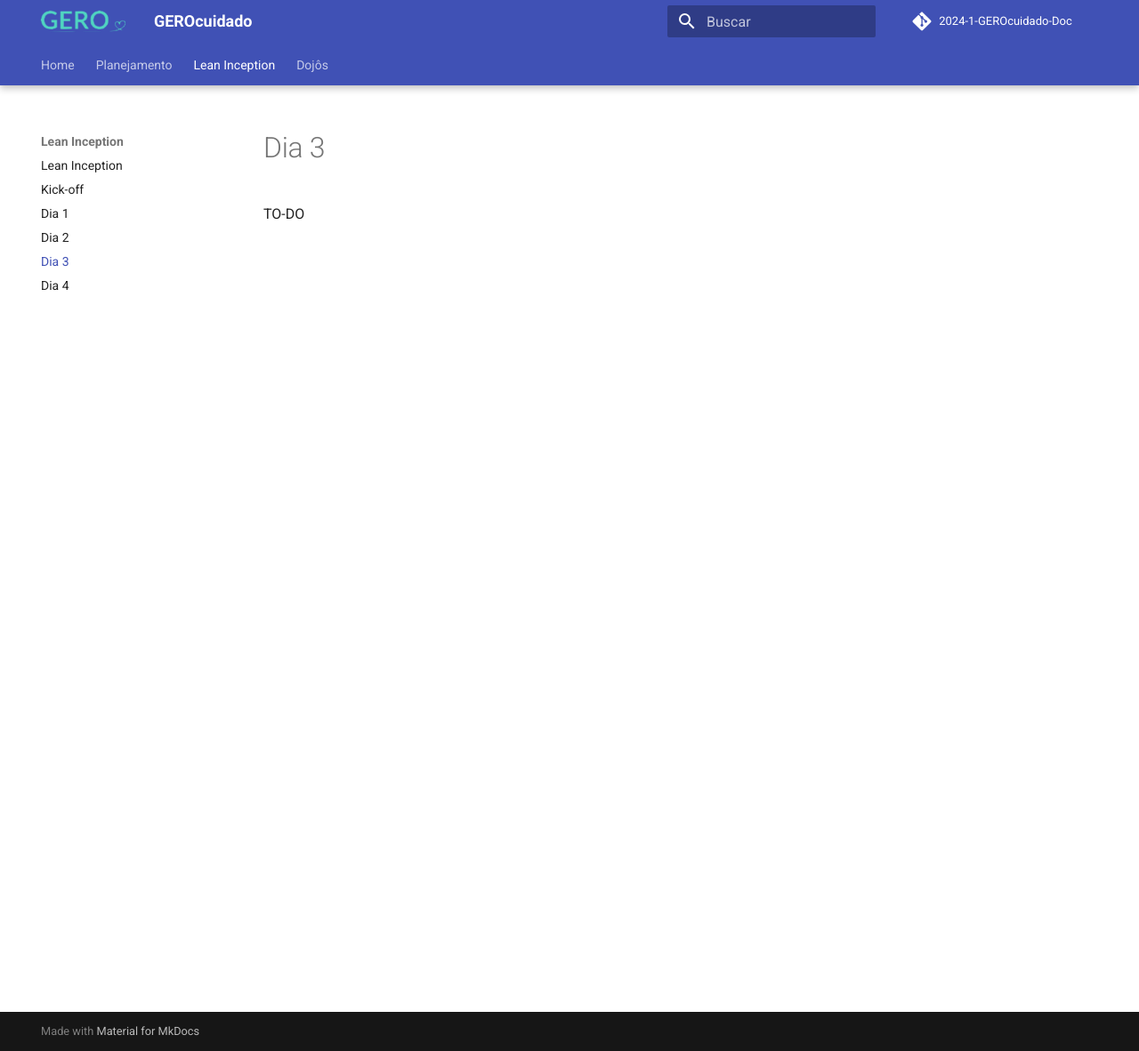
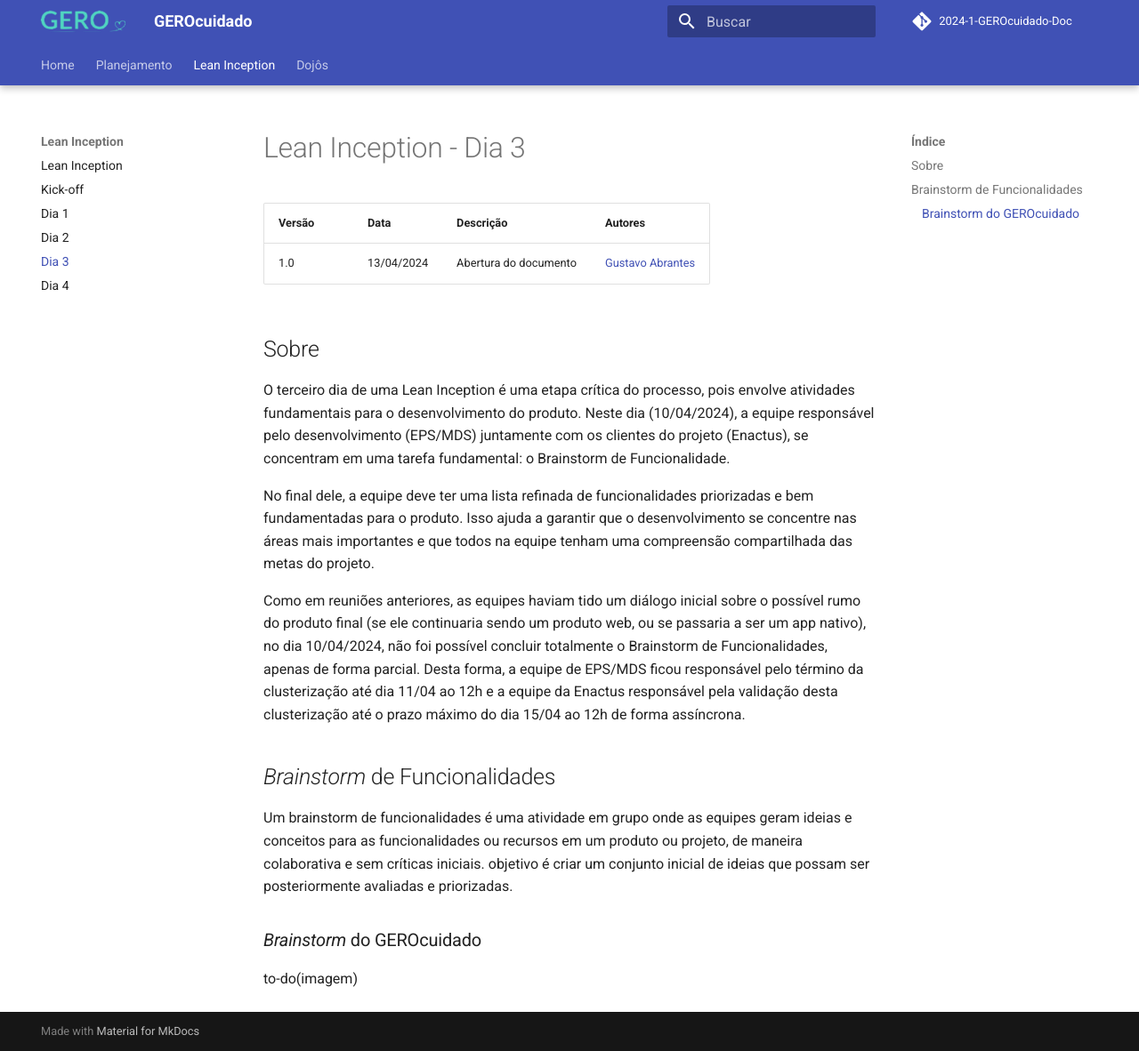
Before and after one commit to fga-eps-mds/2024-1-GEROcuidado-Doc, an MkDocs documentation site: the page built from docs/lean_inception/dia_3.md, in a window 1280 px wide and 1182 px high. Shown: the whole window at 89% size. Built offline with MkDocs 1.6.1 and Material for MkDocs 9.7.7, drawn with Linux system fonts in a browser that asks for light colours; comment, search, counter and statistics services are not loaded.

Commit message:
docs: Adding Lean Inception day 3 documentation

```diff
--- a/docs/lean_inception/dia_3.md
+++ b/docs/lean_inception/dia_3.md
@@ -1 +1,20 @@
-TO-DO
+# Lean Inception - Dia 3
+
+| Versão | Data       | Descrição | Autores |
+| ------ | ---------- | --------- | ------- |
+| 1.0    | 13/04/2024 | Abertura do documento | [Gustavo Abrantes ](https://github.com/GustaaSZ) |
+
+## Sobre
+
+O terceiro dia de uma Lean Inception é uma etapa crítica do processo, pois envolve atividades fundamentais para o desenvolvimento do produto. Neste dia (10/04/2024), a equipe responsável pelo desenvolvimento (EPS/MDS) juntamente com os clientes do projeto (Enactus), se concentram em uma tarefa fundamental: o Brainstorm de Funcionalidade.
+
+No final dele, a equipe deve ter uma lista refinada de funcionalidades priorizadas e bem fundamentadas para o produto. Isso ajuda a garantir que o desenvolvimento se concentre nas áreas mais importantes e que todos na equipe tenham uma compreensão compartilhada das metas do projeto.
+
+Como em reuniões anteriores, as equipes haviam tido um diálogo inicial sobre o possível rumo do produto final (se ele continuaria sendo um produto web, ou se passaria a ser um app nativo), no dia 10/04/2024, não foi possível concluir totalmente o Brainstorm de Funcionalidades, apenas de forma parcial. Desta forma, a equipe de EPS/MDS ficou responsável pelo término da clusterização até dia 11/04 ao 12h e a equipe da Enactus responsável pela validação desta clusterização até o prazo máximo do dia 15/04 ao 12h de forma assíncrona.
+
+## *Brainstorm* de Funcionalidades
+Um brainstorm de funcionalidades é uma atividade em grupo onde as equipes geram ideias e conceitos para as funcionalidades ou recursos em um produto ou projeto, de maneira colaborativa e sem críticas iniciais. objetivo é criar um conjunto inicial de ideias que possam ser posteriormente avaliadas e priorizadas.
+
+### *Brainstorm* do GEROcuidado
+
+to-do(imagem)
```
